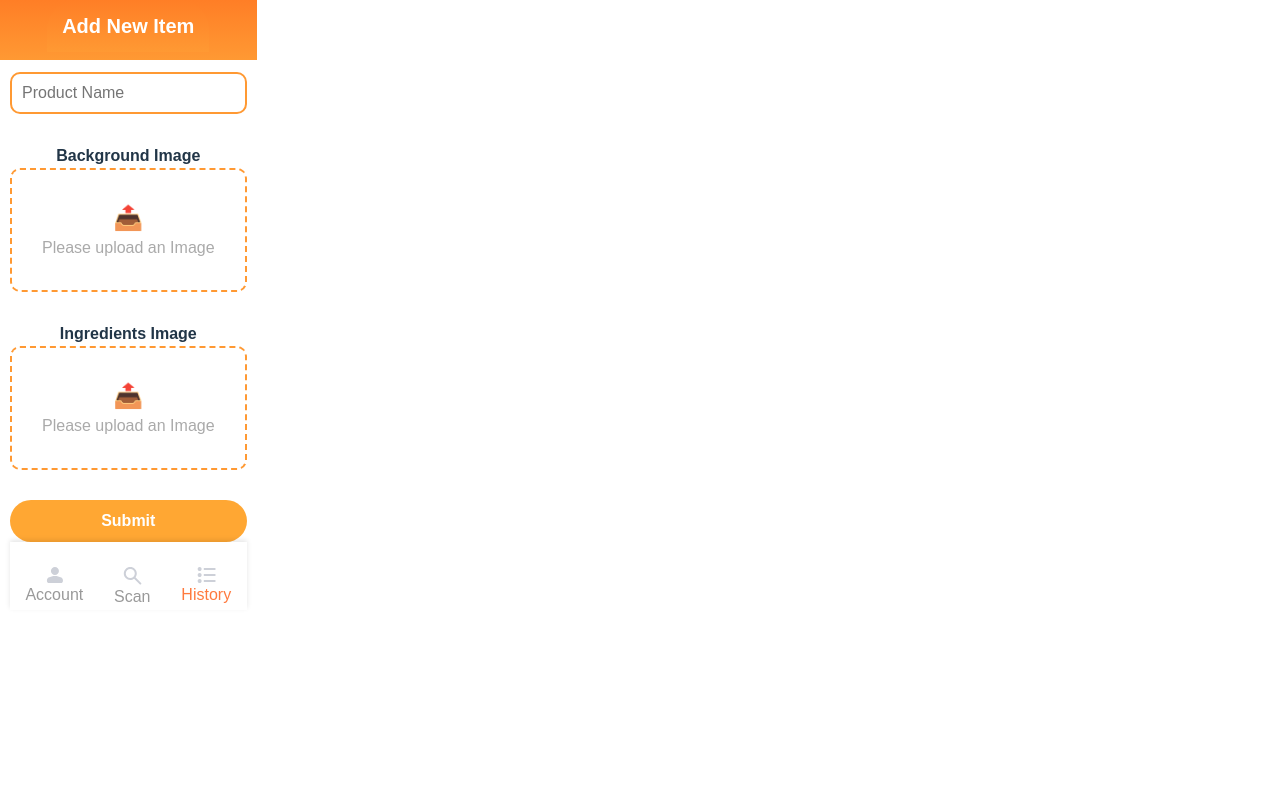
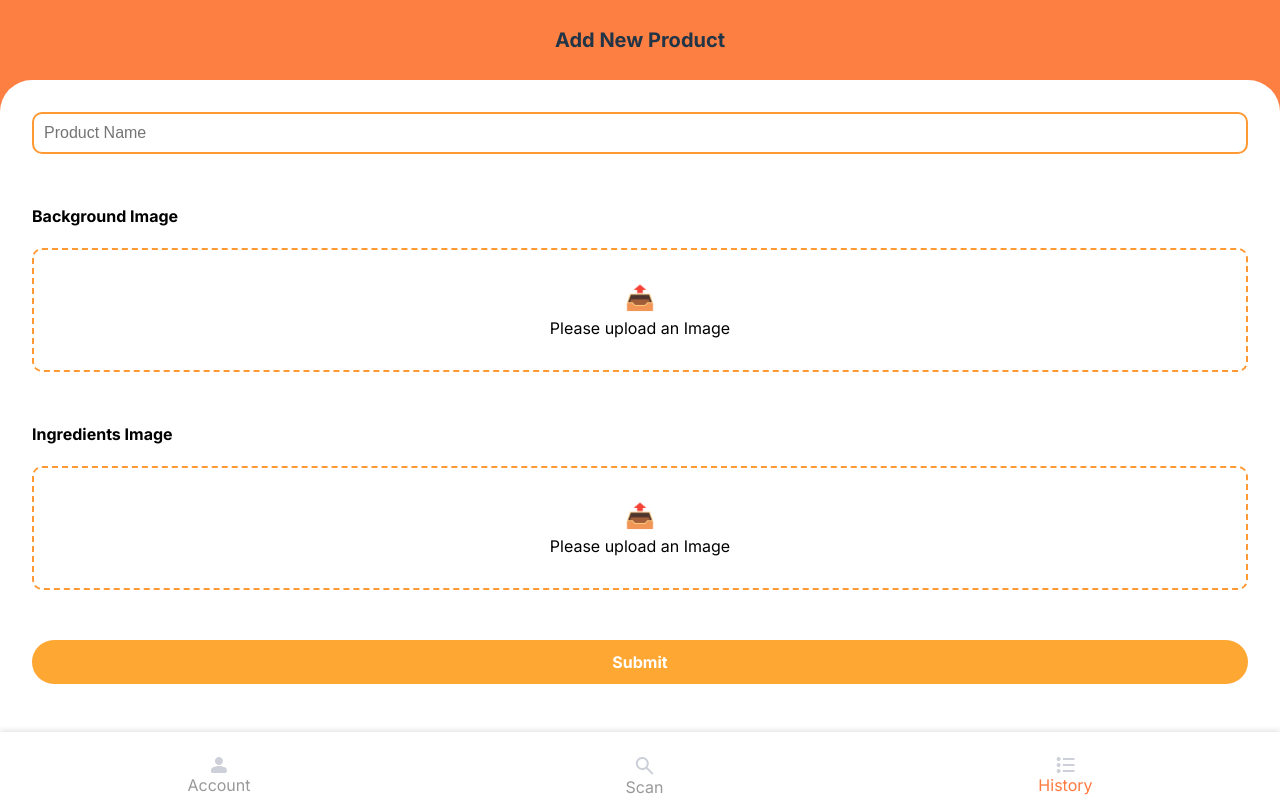
Before and after one commit to audrayyyyyyyyy/Pawdible_Front-end, a React (Vite) app: page /add-product in a window 1280 px wide. Built offline with nearby package versions, Linux system fonts and the light colour scheme.

Commit message:
Scan result beginning

```diff
--- a/src/Components/MyAccount/Account.tsx
+++ b/src/Components/MyAccount/Account.tsx
@@ -37,7 +37,9 @@ function Account() {
         </div>
 
         <div className="account-content">
-          <div className="account-avatar"></div>
+          <div className="account-avatar">
+
+          </div>
           <div className="account-name">{username}</div>
 
           <div className="account-choices">
--- a/src/Components/MyAccount/MyPets.css
+++ b/src/Components/MyAccount/MyPets.css
@@ -210,12 +210,30 @@
 }
 
 .pet-name-input {
-  /* width: 100%; */
-  /* max-width: 300px; */
-  background-color: #cdd0d8;
+  box-sizing: border-box;
+  /* height: 2.375rem; */
+
+  background-color: #F2F2F2;
   border-radius: 65px;
-  padding: 5px;
-  margin: 20px;
+  border-color: #F5883F;
+  padding: 1rem;
+
+  margin-top: 1.5rem;
+
+  font-size: 1rem;
+  color: #white;
+  /* color: #CDD0D8; */
+}
+
+.pet-name-input::placeholder {
+  font-family: "Inter" sans-serif;
+  font-size: 1rem;
+  font-weight: 400;
+}
+input::placeholder {
+  font-family: "Inter" sans-serif;
+  font-size: 1rem;
+  font-weight: 400;
 }
 
 .submit-button {
@@ -231,3 +249,27 @@
 .submit-button:hover {
   background-color: #ff9a58;
 }
+
+.my-pets-page-body {
+  margin: 0px auto;
+}
+
+@media only screen and (max-width: 600px) {
+
+  .submit-button {
+    /* width: 100%; */
+    /* max-width: 300px; */
+    background-color: red;
+    color: white;
+    font-weight: bold;
+    border-radius: 65px;
+    cursor: pointer;
+  }
+
+  .my-pets-page-body {
+    margin: 0px;
+  }
+
+
+
+}
--- a/src/Components/MyAccount/MyPets.tsx
+++ b/src/Components/MyAccount/MyPets.tsx
@@ -68,7 +68,8 @@ function MyPets() {
                 </div>
 
                 {/* Pet Name Input */}
-                <div className="pet-name-input"> Pet Name </div>
+                <input type="text" className="pet-name-input" placeholder="Pet name"></input>
+                {/* <div className="pet-name-input"> Pet Name </div> */}
 
                 {/* Submit Button */}
                 <button className="submit-button"> Submit </button>
--- a/src/Components/NavBar/NavBar.css
+++ b/src/Components/NavBar/NavBar.css
@@ -8,6 +8,7 @@
     background-color: #fff;
     padding: 1px 0;
     box-shadow: 0 -2px 5px rgba(0, 0, 0, 0.1);
+    z-index: 10;
   }
 
   .nav-item {
--- a/src/Components/Scan/ScanPage.tsx
+++ b/src/Components/Scan/ScanPage.tsx
@@ -7,7 +7,7 @@ import { useNavigate } from 'react-router-dom';
 import RequireLogin from '../Auth/RequireLogin';
 import "./ScanPage.css"
 
-import BarcodeScanner from './CustomScanner/BarcodeScanner';
+// import BarcodeScanner from './CustomScanner/BarcodeScanner';
 
 const api = axios.create({
   baseURL: backendServerIP,
@@ -40,8 +40,6 @@ const ScanPage = () => {
         const token = localStorage.getItem('token');
         const response = await api.get('/scan', {
           params: {barcode : code},
-          // headers: {}
-          // barcode: code }, {
           headers: { Authorization: `Token ${token}` }
         });
 
@@ -60,6 +58,7 @@ const ScanPage = () => {
         }
 
       } catch (error) {
+        alert("An error has occured" + err);
         console.error("Failed to log scan:", error);
       } finally {
         setLoading(false);
--- a/src/Components/Scan/ScanResult.css
+++ b/src/Components/Scan/ScanResult.css
@@ -1,3 +1,27 @@
-.tessst {
-    color: black;
+.scan-result-wrapper {
+  display: flex;
+  flex-direction: column;
+  min-height: 100dvh;
+  background: #FD7F42;
+  width: 100dvw;
 }
+
+.scan-result-page-header {
+  height: 13rem;
+}
+
+.scan-result-page-header > img {
+  height: 100%;
+  object-fit: cover;
+}
+
+.scan-result-page-body {
+  color: black;
+  background-color: white;
+  flex: 1;
+  border-radius: 2rem 2rem 0rem 0rem;
+  padding: 2rem;
+  display: flex;
+  flex-direction: column;
+  gap: 1.25rem;
+}
--- a/src/Components/Scan/ScanResult.tsx
+++ b/src/Components/Scan/ScanResult.tsx
@@ -1,32 +1,51 @@
 import React, { useState } from 'react';
 import { useNavigate, useLocation } from 'react-router-dom';
 import "./ScanResult.css"
+import NavBar from '../NavBar/NavBar';
 
-
-
+import { backendServerIP } from '../../globals';
 
 const ScanResult = () => {
     const location = useLocation();
     const { barcode, data, source } = location.state || {};
     const navigate = useNavigate();
 
+    // alert(data.frontPicture);
 
     return (
-    <div className="tessst">
-        <h1 className="text-2xl font-bold mb-4">Scan Result</h1>
-        <p><strong>Barcode:</strong> {barcode}</p>
-        <p><strong>Source:</strong> {source}</p>
-        <pre className="bg-gray-100 p-4 rounded mt-2">
-        {JSON.stringify(data, null, 2)}
-        </pre>
-        <hr></hr>
-        <p><strong>Toxic To:</strong></p>
+        <div className='scan-result-wrapper'>
+            <div className="page-content">
+                <div className='scan-result-page-header'>
+                    <img src={backendServerIP + data.frontPicture} alt="Front" style={{ width: '100%' }} />
+                </div>
+                <div className='scan-result-page-body'>
+
+                </div>
+            </div>
+            <NavBar
+                current="scan"
+                routes={{
+                    account: "/account",
+                    scan: "/scan",
+                    history: "/history",
+                }}
+            />
+        </div>
+    // <div className="tessst">
+    //     <h1 className="text-2xl font-bold mb-4">Scan Result</h1>
+    //     <p><strong>Barcode:</strong> {barcode}</p>
+    //     <p><strong>Source:</strong> {source}</p>
+    //     <pre className="bg-gray-100 p-4 rounded mt-2">
+    //     {JSON.stringify(data, null, 2)}
+    //     </pre>
+    //     <hr></hr>
+    //     <p><strong>Toxic To:</strong></p>
 
 
-        <button onClick={() => navigate('/')} className="mt-4 bg-blue-500 text-white px-4 py-2 rounded">
-        Scan Another
-        </button>
-    </div>
+    //     <button onClick={() => navigate('/')} className="mt-4 bg-blue-500 text-white px-4 py-2 rounded">
+    //     Scan Another
+    //     </button>
+    // </div>
     );
 
 }
--- a/src/Components/history/AddNewItem.css
+++ b/src/Components/history/AddNewItem.css
@@ -1,6 +1,6 @@
 /* Make sure there's no syntax in .jsx file! */
 
-* {
+/* * {
   box-sizing: border-box;
   margin: 0;
   padding: 0;
@@ -8,17 +8,25 @@
 
 body {
   font-family: Arial, sans-serif;
-}
+} */
 
 .add-new-item-container {
-  background: linear-gradient(to bottom, #ff7e26, #ff9933);
+  /* background: linear-gradient(to bottom, #ff7e26, #ff9933);
   background-repeat: no-repeat;
   background-size: 100% 60px;
   min-height: 100vh;
   display: flex;
   flex-direction: column;
   align-items: center;
-  padding: 20px 10px 80px; /* extra bottom for nav */
+  padding: 20px 10px 80px; extra bottom for nav */
+
+  display: flex;
+  flex-direction: column;
+  min-height: 100dvh;
+  background: #FD7F42;
+  width: 100dvw;
+
+
 }
 
 .add-new-item {
@@ -54,7 +62,6 @@ body {
   margin-top: 10px;
   display: block;
 }
-
 .upload-box {
   border: 2px dashed #ff9933;
   border-radius: 10px;
@@ -62,28 +69,40 @@ body {
   text-align: center;
   position: relative;
   margin-bottom: 20px;
+  overflow: hidden;
 }
 
+/* Stretch input over the box */
 .upload-box input[type="file"] {
   position: absolute;
-  opacity: 0;
+  top: 0;
+  left: 0;
   width: 100%;
   height: 100%;
+  opacity: 0;
   cursor: pointer;
+  z-index: 2;
 }
 
-.upload-box img {
-  width: 100%;
-  height: auto;
-  border-radius: 10px;
+/* Ensure visuals stay visible underneath the input */
+.upload-box img,
+.upload-placeholder {
+  position: relative;
+  z-index: 1;
+  pointer-events: none; /* important so clicks go through */
 }
 
-.upload-placeholder {
-  color: #aaa;
-}
 
 .upload-placeholder span {
   font-size: 24px;
+}
+
+.upload-box img, .upload-placeholder {
+  position: relative;
+  z-index: 1;
+  pointer-events: none;
+
+  width: 100%;
 }
 
 .submit-button {
--- a/src/Components/history/AddNewItem.tsx
+++ b/src/Components/history/AddNewItem.tsx
@@ -9,15 +9,71 @@ const AddNewItem = () => {
 
   return (
     <div className="add-new-item-container">
-      <h1>Add New Item</h1>
+      <div className="page-content">
+        <div className="page-header">
+          Add New Product
+        </div>
+        <div className="page-body">
+          <input
+            className="product-input"
+            type="text"
+            placeholder="Product Name"
+            value={productName}
+            onChange={(e) => setProductName(e.target.value)}
+          />
 
-      <input
-        className="product-input"
-        type="text"
-        placeholder="Product Name"
-        value={productName}
-        onChange={(e) => setProductName(e.target.value)}
+          {/* Image Label */}
+          <label className="image-label">Background Image</label>
+          <div className="upload-box">
+            <input
+              type="file"
+              onChange={(e) =>
+                setBackgroundImage(URL.createObjectURL(e.target.files[0]))
+              }
+            />
+            {backgroundImage ? (
+              <img src={backgroundImage} alt="Background" />
+            ) : (
+              <div className="upload-placeholder">
+                <span>📤</span>
+                <p>Please upload an Image</p>
+              </div>
+            )}
+          </div>
+
+          <label className="image-label">Ingredients Image</label>
+          <div className="upload-box">
+            <input
+              type="file"
+              onChange={(e) =>
+                setIngredientsImage(URL.createObjectURL(e.target.files[0]))
+              }
+            />
+            {ingredientsImage ? (
+              <img src={ingredientsImage} alt="Ingredients" />
+            ) : (
+              <div className="upload-placeholder">
+                <span>📤</span>
+                <p>Please upload an Image</p>
+              </div>
+            )}
+          </div>
+
+          <button className="submit-button">Submit</button>
+
+        </div>
+      </div>
+      <NavBar
+        current="history"
+        routes={{
+          account: "/account",
+          scan: "/scan",
+          history: "/history",
+        }}
       />
+      {/* <h1>Add New Item</h1>
+
+
 
       <label className="image-label">Background Image</label>
       <div className="upload-box">
@@ -62,7 +118,7 @@ const AddNewItem = () => {
           scan: "/scan",
           history: "/history",
         }}
-      />
+      /> */}
     </div>
   );
 };
```
